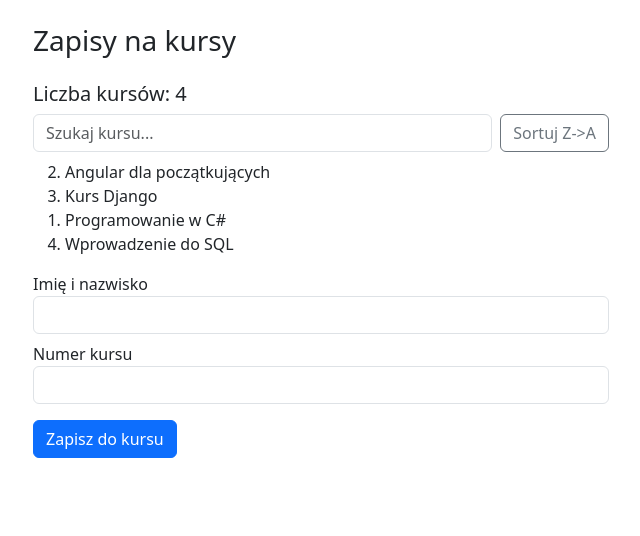
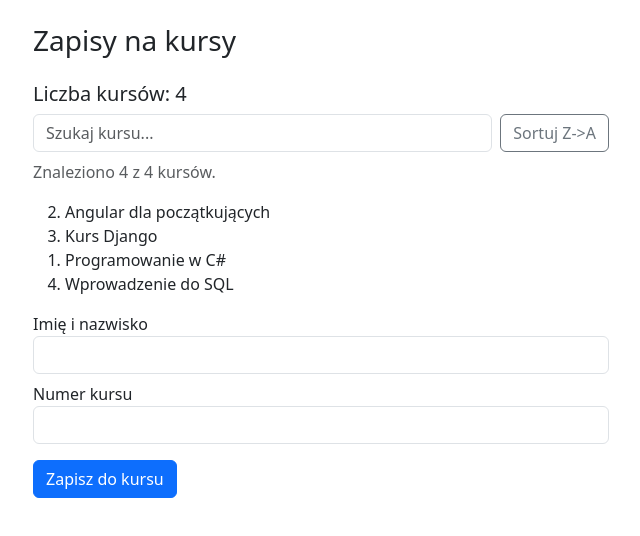
Before and after one commit to juliacyrkler/inf04-web, a React (Vite) app in the folder zadania/mb07/: page / in a window 1280 px wide. Shown: the top 536 px of the page, without its empty margins (319-959 px from the left). Built offline with nearby package versions, Linux system fonts and the light colour scheme.

Commit message:
MB07: licznik wyników ywszukiwania

```diff
--- a/zadania/mb07/index.html
+++ b/zadania/mb07/index.html
@@ -4,7 +4,7 @@
     <meta charset="UTF-8" />
     <link rel="icon" type="image/svg+xml" href="/favicon.svg" />
     <meta name="viewport" content="width=device-width, initial-scale=1.0" />
-    <title>mb07</title>
+    <title>MB07 - Zapisy na kursy</title>
   </head>
   <body>
     <div id="root"></div>
--- a/zadania/mb07/src/App.jsx
+++ b/zadania/mb07/src/App.jsx
@@ -44,6 +44,10 @@ function App() {
         <button type="button" className="btn btn-outline-secondary text-nowrap" onClick={() => setRosnaco(!rosnaco)}>Sortuj {rosnaco ? 'Z->A' : 'A->Z'}</button>
       </div>
 
+      <p className="text-body-secondary">
+        Znaleziono {widoczne.length} z {kursy.length} kursów.
+      </p>
+
       <ol>
         {widoczne.map(({ kurs, numer }) => (
           <li key={numer} value={numer}>{kurs}</li>
```
